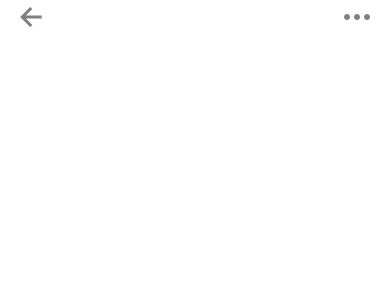
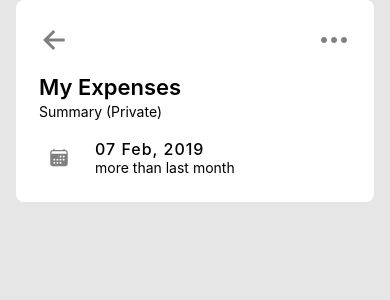
Before and after one commit to Lambertn33/my_expenses, a React Native app: screen / in a window 390 px wide. Shown: the top 300 px of the page. Built offline with nearby package versions, Linux system fonts and the light colour scheme.

Commit message:
feat: header

```diff
--- a/App.js
+++ b/App.js
@@ -1,19 +1,20 @@
 import { StatusBar } from "expo-status-bar";
-import Navbar from "./components/Navbar";
-import { View, StyleSheet, Platform } from "react-native";
+import { ScrollView, StyleSheet, Platform } from "react-native";
+import Header from "./components/Header";
 
 export default function App() {
   return (
-    <View style={styles.screen}>
+    <ScrollView style={styles.screen}>
       <StatusBar />
-      <Navbar />
-    </View>
+      <Header />
+    </ScrollView>
   );
 }
 
 const styles = StyleSheet.create({
   screen: {
     flex: 1,
+    backgroundColor: "#e6e6e6",
     paddingVertical: Platform.OS === "android" ? 40 : 0,
     paddingHorizontal: 16,
   },
--- /dev/null
+++ b/components/Header.js
@@ -0,0 +1,67 @@
+import { View, Text, StyleSheet } from "react-native";
+import Navbar from "./Navbar";
+import Icon from "./UI/Icon";
+
+const Header = () => {
+  return (
+    <View style={styles.container}>
+      <Navbar />
+      <View style={styles.header}>
+        <View style={styles.titleContainer}>
+          <Text style={styles.title}>My Expenses</Text>
+          <Text style={styles.subtitle}>Summary (Private)</Text>
+        </View>
+        <View style={styles.dateContainer}>
+          <View style={styles.dateIcon}>
+            <Icon color="gray" size={20} icon="calendar" />
+          </View>
+          <View>
+            <Text style={styles.dateTitle}>07 Feb, 2019</Text>
+            <Text style={styles.dateSubtitle}>more than last month</Text>
+          </View>
+        </View>
+      </View>
+    </View>
+  );
+};
+
+const styles = StyleSheet.create({
+  container: {
+    flex: 1,
+    padding: 23,
+    backgroundColor: "white",
+    elevation: 4,
+    borderRadius: 8,
+  },
+  header: {
+    gap: 16,
+  },
+  dateContainer: {
+    flexDirection: "row",
+    alignItems: "center",
+    gap: 16,
+  },
+  dateTitle: {
+    fontSize: 16,
+    letterSpacing: 1,
+    fontWeight: "500",
+  },
+  dateSubtitle: {},
+  dateIcon: {
+    backgroundColor: "white",
+    borderRadius: 50,
+    padding: 10,
+  },
+  titleContainer: {
+    gap: 3,
+  },
+  title: {
+    fontSize: 22,
+    fontWeight: "600",
+  },
+  subtitle: {
+    fontWeight: "400",
+  },
+});
+
+export default Header;
--- a/components/Navbar.js
+++ b/components/Navbar.js
@@ -1,6 +1,5 @@
-import { TouchableOpacity } from "react-native";
+import { View, StyleSheet, TouchableOpacity } from "react-native";
 import Icon from "./UI/Icon";
-import { View, StyleSheet } from "react-native";
 
 const Navbar = () => {
   return (
@@ -19,6 +18,7 @@ const styles = StyleSheet.create({
   container: {
     flexDirection: "row",
     justifyContent: "space-between",
+    marginBottom: 16,
   },
 });
 
```
